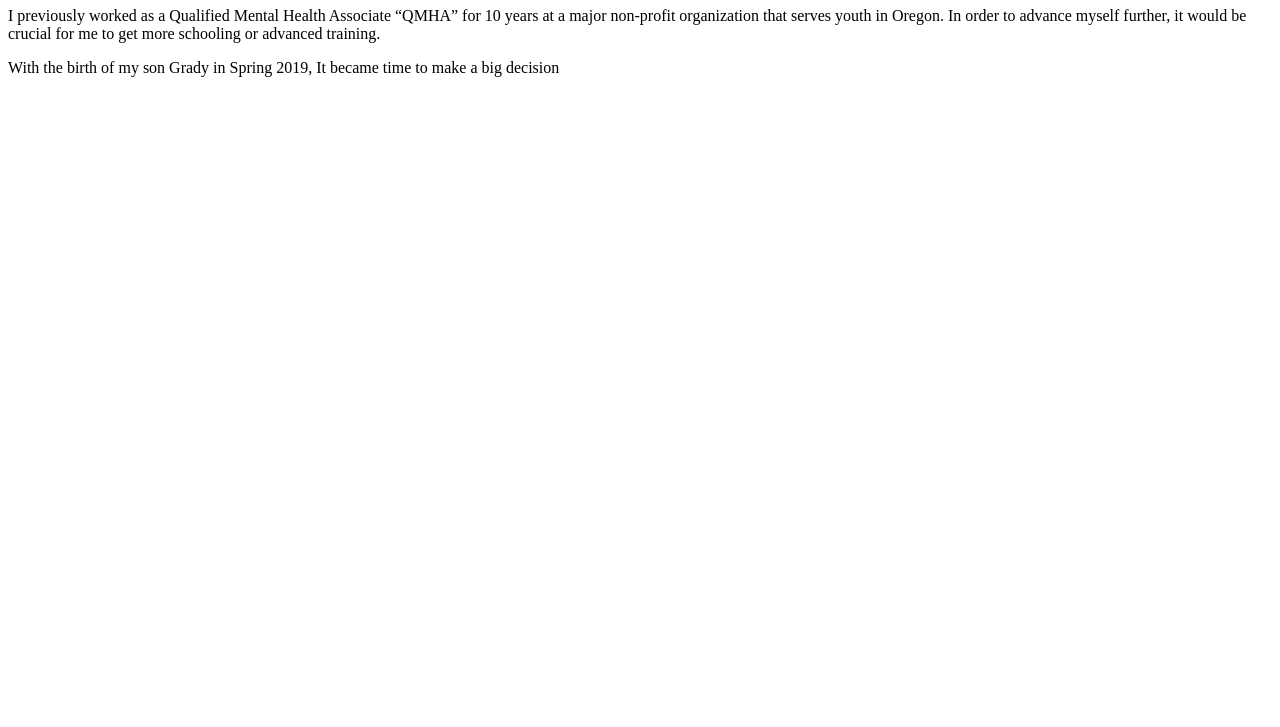
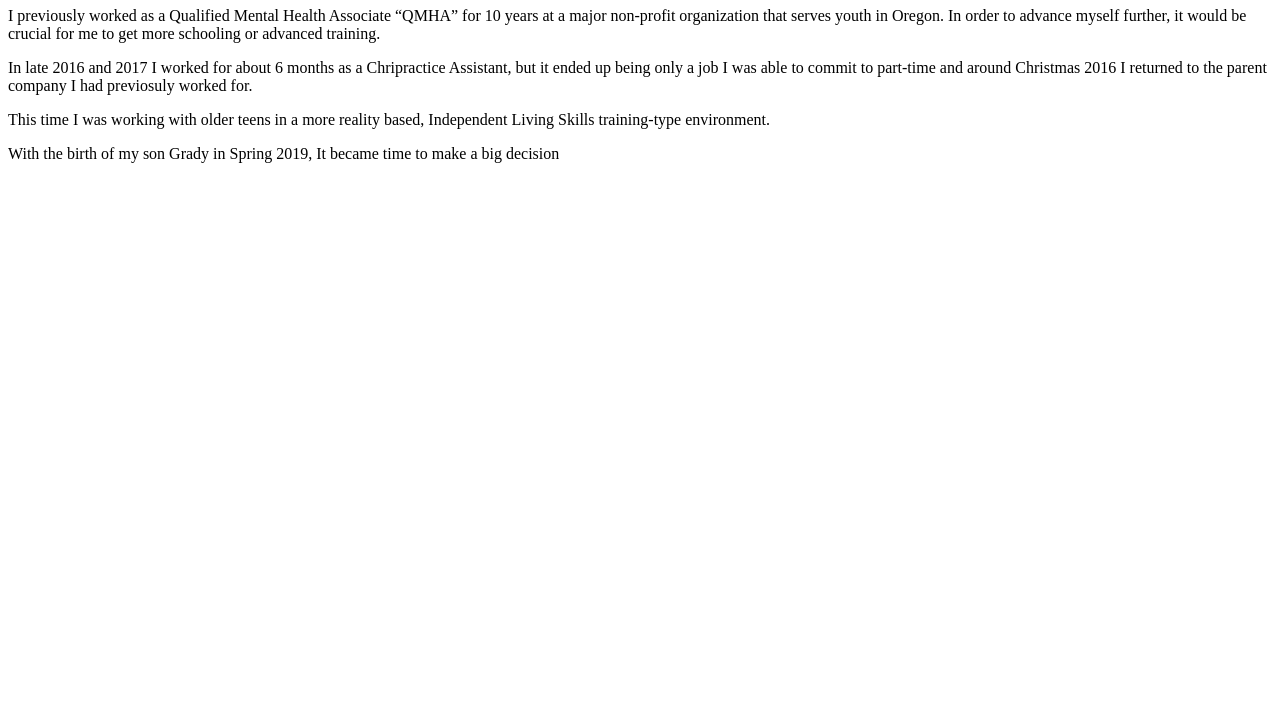
Before and after one commit to bowty14/Project-Aboutme, a plain HTML site: page index.html in a window 1280 px wide. Shown: the part 73-800 px from the top of the page. Drawn offline with Linux system fonts and the light colour scheme.

Commit message:
Add 2016 info to my bio

```diff
--- a/index.html
+++ b/index.html
@@ -12,6 +12,8 @@
       <p>I previously worked as a Qualified Mental Health Associate “QMHA” for 10 years at a major non-profit organization that
       serves youth in Oregon. In order to advance myself further, it would be crucial for me to get more schooling or advanced
       training.</p>
+      <p>In late 2016 and 2017 I worked for about 6 months as a Chripractice Assistant, but it ended up being only a job I was able to commit to part-time and around Christmas 2016 I returned to the parent company I had previosuly worked for.</p>
+      <p>This time I was working with older teens in a more reality based, Independent Living Skills training-type environment.</p>
 
       <p>With the birth of my son Grady in Spring 2019, It became time to make a big decision</p>
   </body>
```
